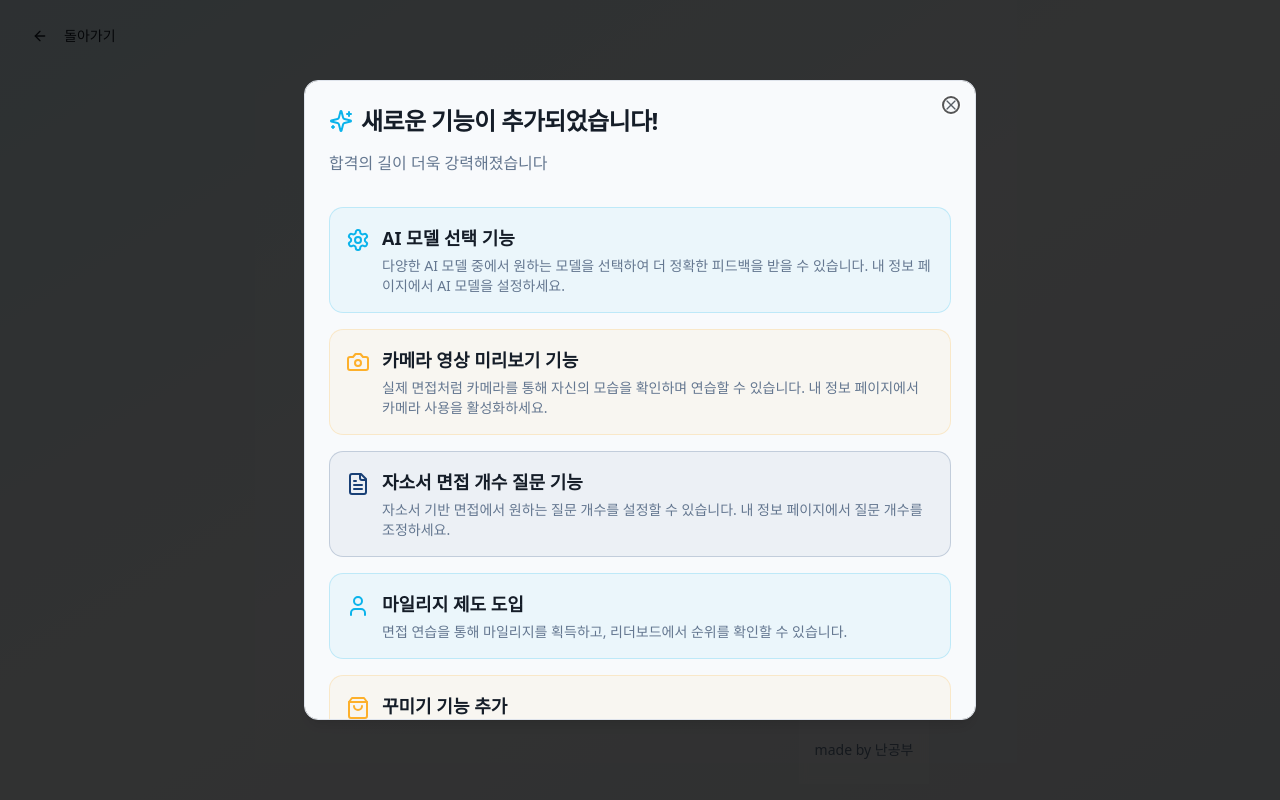
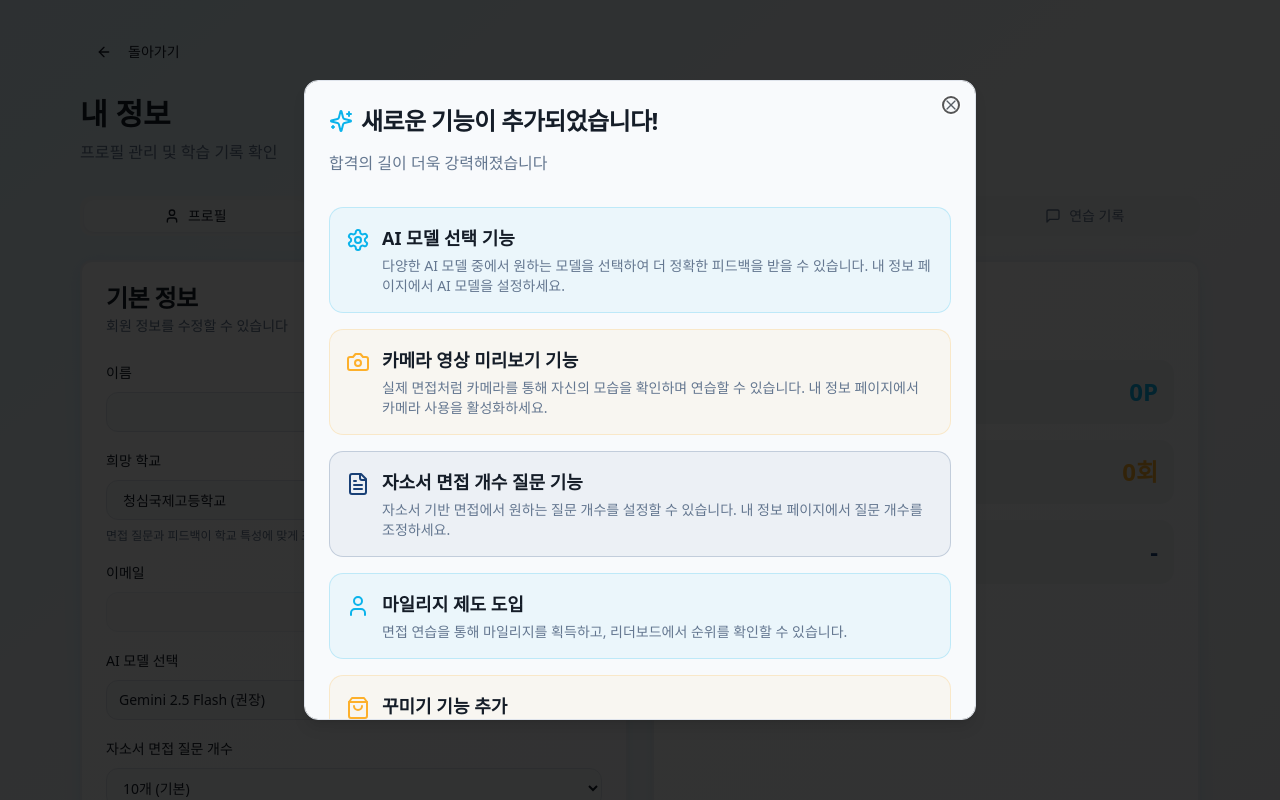
Before and after one commit to kimtaehogobaduk/csiainterview, a React (Vite) app: page /profile in a window 1280 px wide. Before the commit this address led to /auth. Shown: the top 800 px of the page. Built offline with nearby package versions, Linux system fonts and the light colour scheme; the HTML template or start-up script is replaced by a standard one.

Commit message:
Changes
Co-authored-by: kimtaehogobaduk <179765337+kimtaehogobaduk@users.noreply.github.com>

```diff
--- a/src/pages/Index.tsx
+++ b/src/pages/Index.tsx
@@ -127,7 +127,7 @@ const Index = () => {
               </div>
             </div>
             <div className="flex items-center gap-2">
-              <Button variant="ghost" onClick={() => handleProtectedAction(() => navigate("/profile"))} className="hover:bg-primary/10 transition-all">
+              <Button variant="ghost" onClick={() => navigate("/profile")} className="hover:bg-primary/10 transition-all">
                 <User className="h-5 w-5 mr-2" />
                 내 정보
               </Button>
--- a/src/pages/Profile.tsx
+++ b/src/pages/Profile.tsx
@@ -79,6 +79,24 @@ const [profile, setProfile] = useState<Profile>({
   const [customSchoolInfo, setCustomSchoolInfo] = useState<any>(null);
   const [showCustomSchoolInput, setShowCustomSchoolInput] = useState(false);
   const [practiceLoading, setPracticeLoading] = useState(false);
+  const isGuest = !user;
+  const GUEST_KEY = "guest_profile_settings";
+
+  const loadGuestProfile = () => {
+    try {
+      const raw = localStorage.getItem(GUEST_KEY);
+      if (raw) {
+        const g = JSON.parse(raw);
+        setProfile((p) => ({ ...p, ...g }));
+        if (typeof g.desired_school === "string" && g.desired_school.startsWith("custom:")) {
+          setShowCustomSchoolInput(true);
+          setCustomSchoolName(g.desired_school.replace("custom:", ""));
+        }
+      }
+    } catch (e) {
+      console.error("Failed to load guest profile:", e);
+    }
+  };
 
   useEffect(() => {
     loadUserData();
@@ -87,7 +105,9 @@ const [profile, setProfile] = useState<Profile>({
   const loadUserData = async () => {
     const { data: { user } } = await supabase.auth.getUser();
     if (!user) {
-      navigate("/auth");
+      // Guest mode: load settings from localStorage
+      loadGuestProfile();
+      setStatsLoading(false);
       return;
     }
 
@@ -213,10 +233,22 @@ const [profile, setProfile] = useState<Profile>({
   };
 
   const handleUpdateProfile = async () => {
-    if (!user) return;
-
     setLoading(true);
     try {
+      if (!user) {
+        // Guest: persist locally
+        const toSave = {
+          full_name: profile.full_name,
+          ai_model: profile.ai_model,
+          essay_question_count: profile.essay_question_count,
+          enable_camera: profile.enable_camera,
+          desired_school: profile.desired_school,
+        };
+        localStorage.setItem(GUEST_KEY, JSON.stringify(toSave));
+        toast.success("설정이 이 기기에 저장되었습니다. (로그인 시 다른 기기와 동기화됩니다)");
+        setLoading(false);
+        return;
+      }
       const { error } = await supabase
         .from("profiles")
         .update({
```
